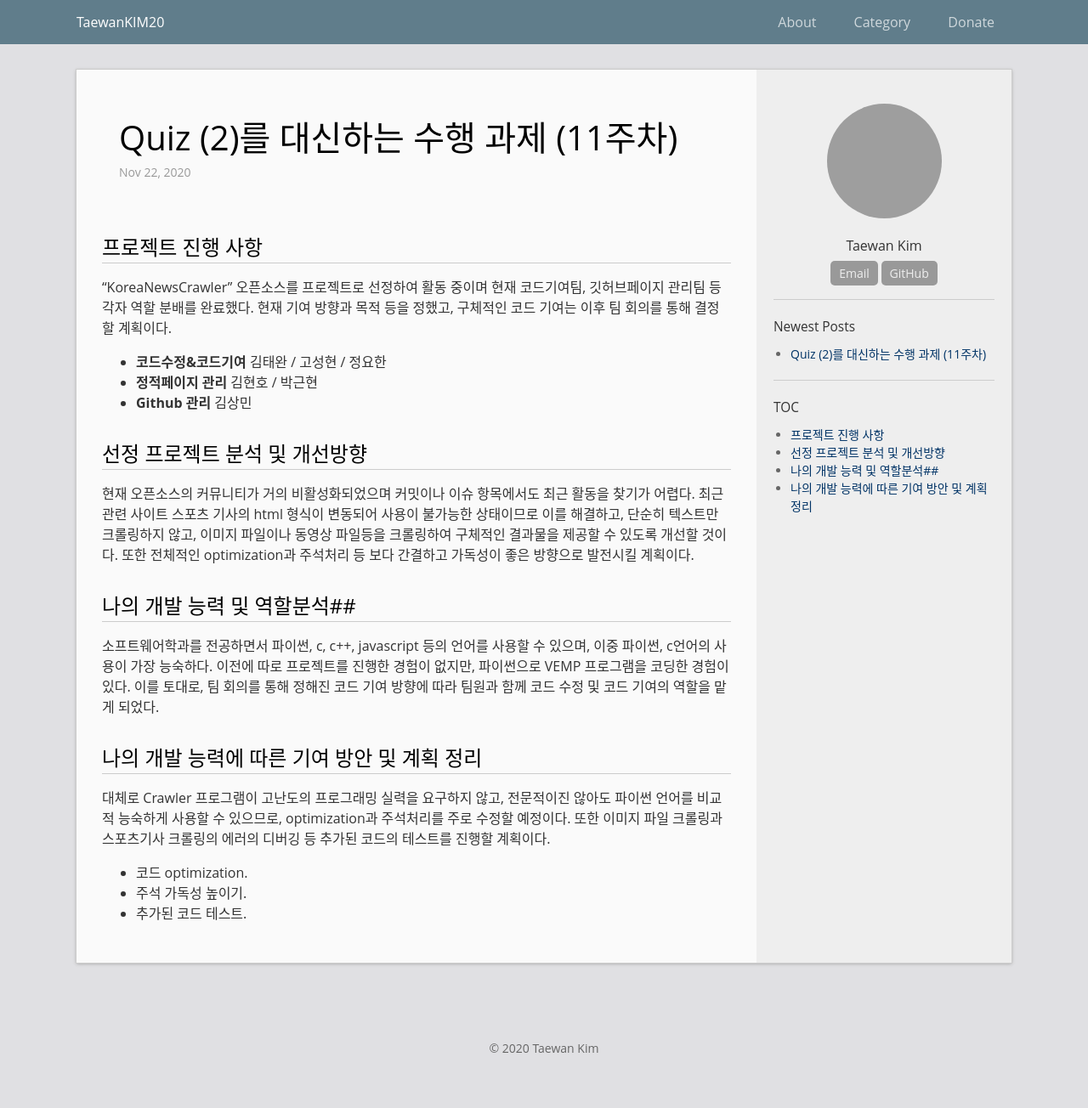
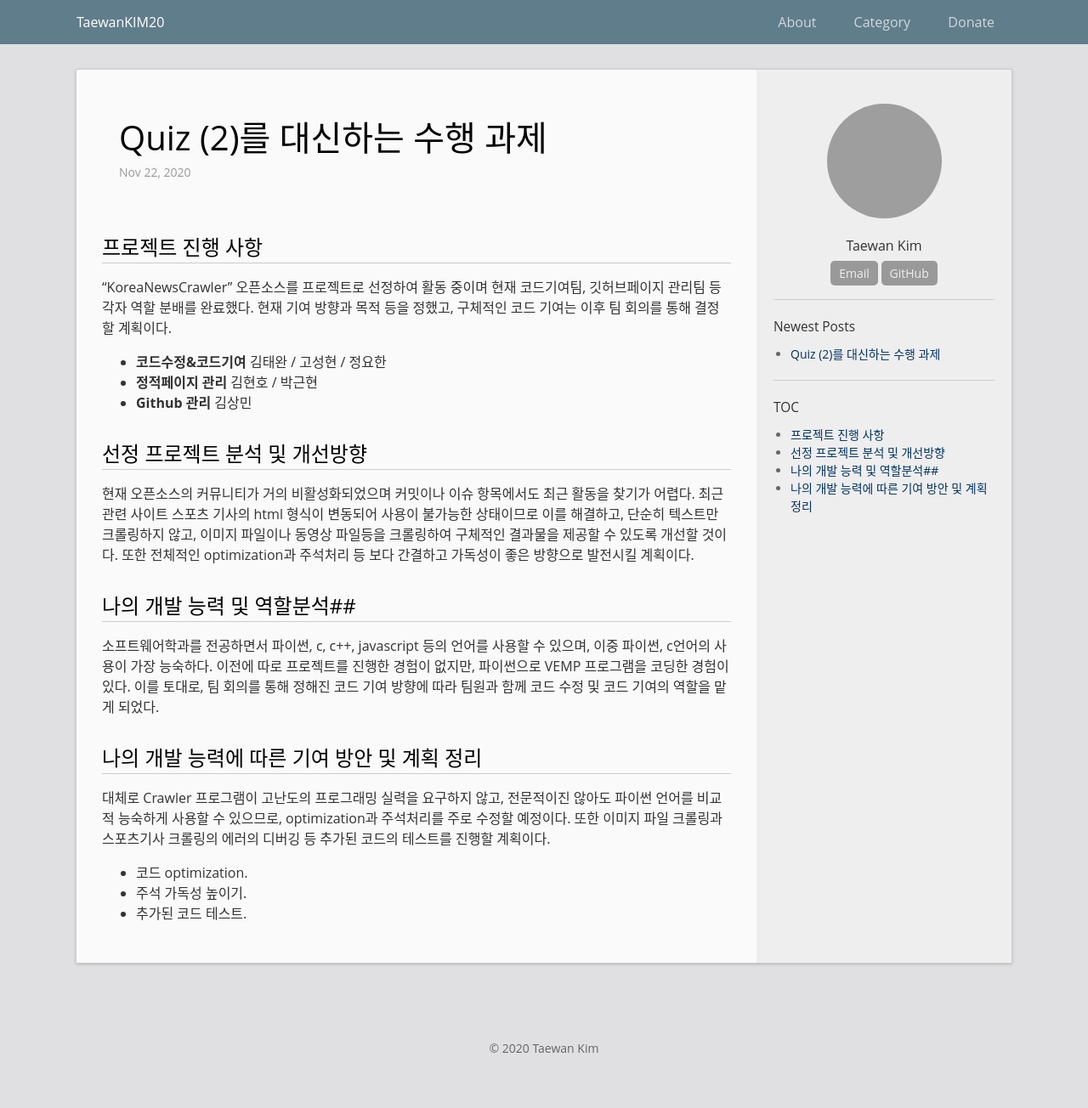
Before and after one commit to TaewanKIM20/TaewanKIM20.github.io, a Jekyll site: the page built from _posts/2020-11-22-first-post.md, in a window 1280 px wide. Shown: the whole page at 85% size. Built offline with Jekyll 4.4.1, drawn with Linux system fonts in a browser that asks for light colours; grey boxes are pictures that could not be loaded.

Commit message:
Update 2020-11-22-first-post.md

```diff
--- a/_posts/2020-11-22-first-post.md
+++ b/_posts/2020-11-22-first-post.md
@@ -1,6 +1,6 @@
 ---
 layout: post
-title:  "Quiz (2)를 대신하는 수행 과제 (11주차)"
+title:  "Quiz (2)를 대신하는 수행 과제"
 date:   2020-11-22 12:37:13
 categories: jekyll update
 permalink: /archivers/hello
```
